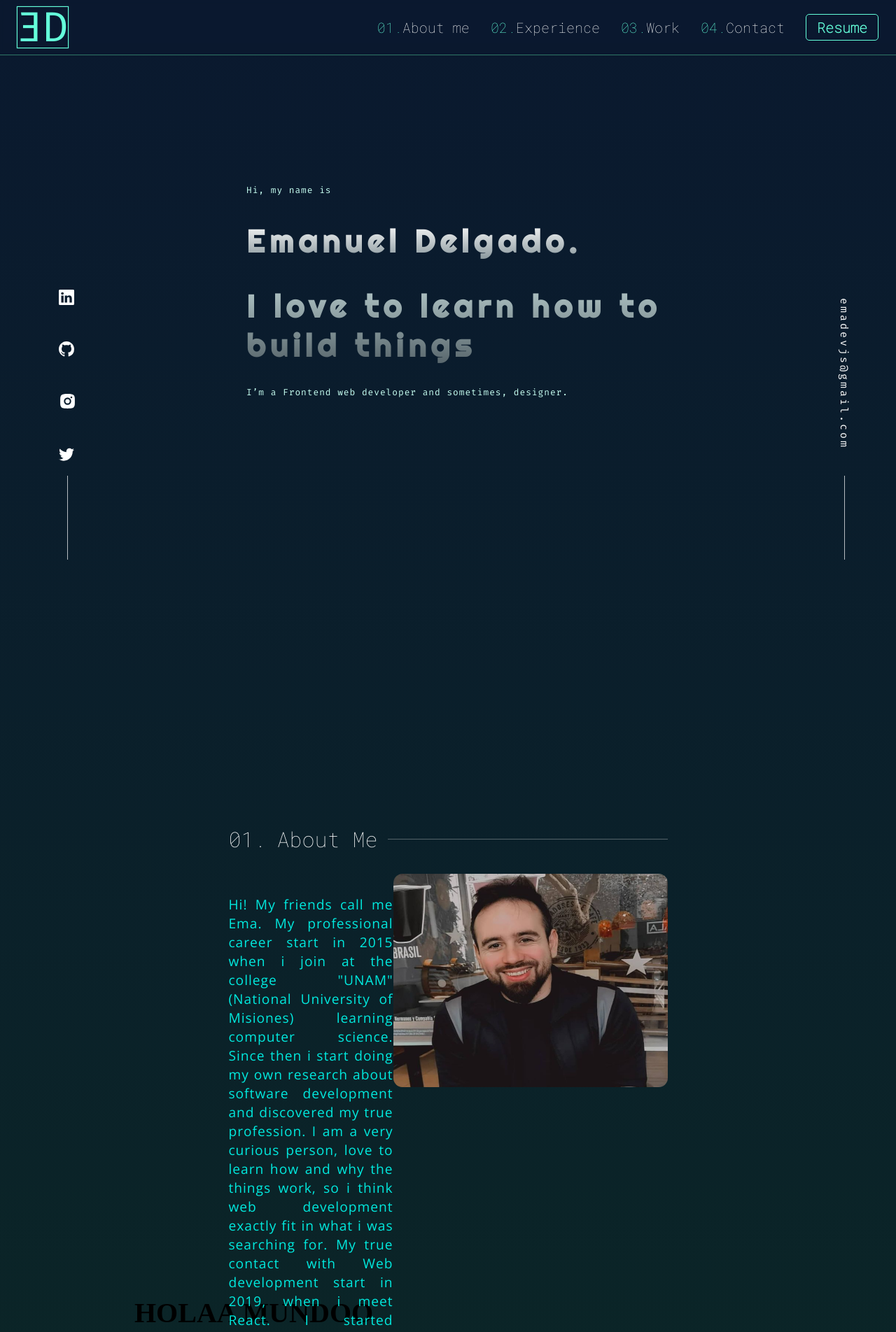
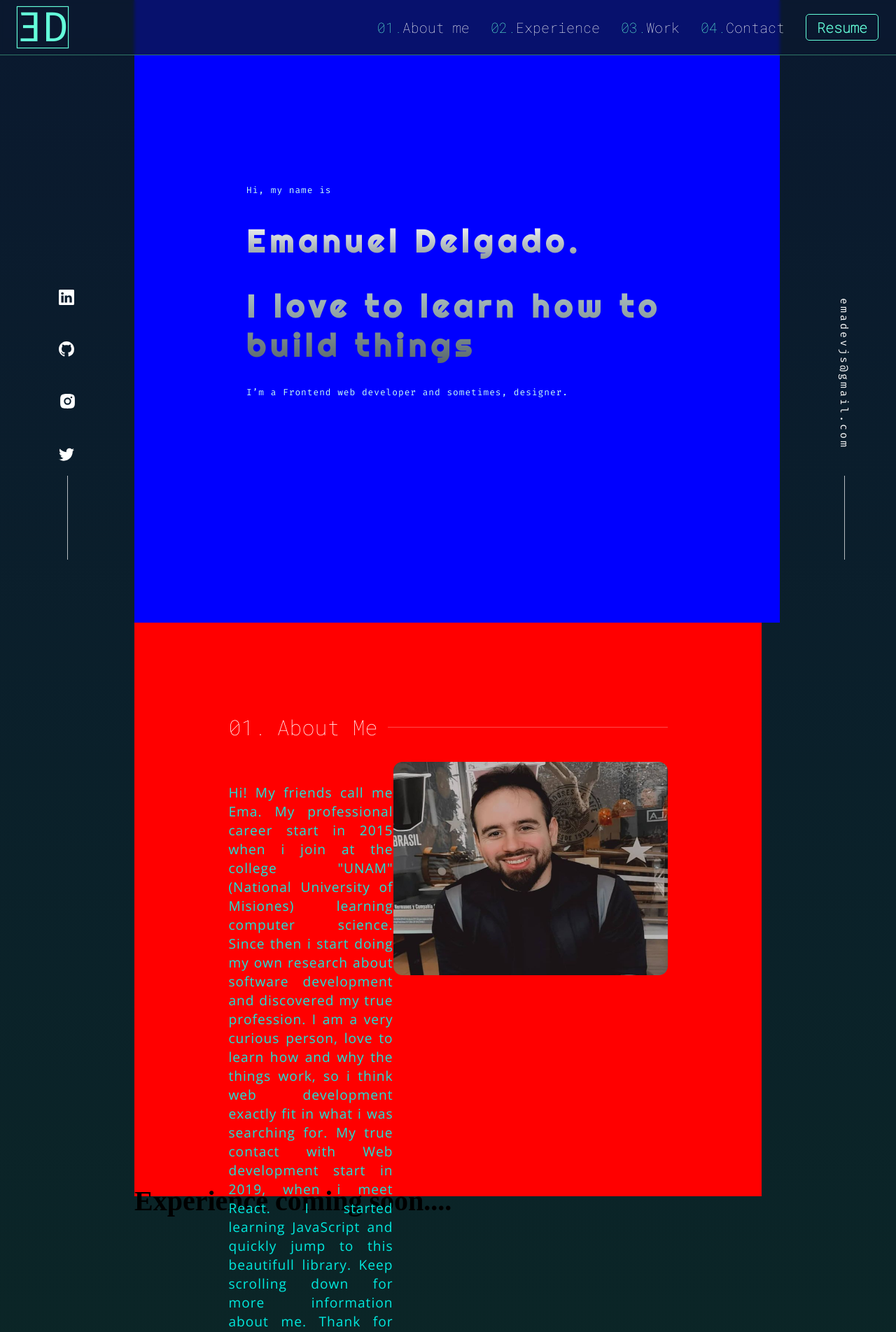
Before and after one commit to emadel1990/emadevjs, a React (Create React App) app: page / in a window 1280 px wide. Shown: the top 1904 px of the page at 70% size. Built offline with nearby package versions, Linux system fonts and the light colour scheme.

Commit message:
many bugs fixed v2

```diff
--- a/src/Hooks/useInViewScroll.js
+++ b/src/Hooks/useInViewScroll.js
@@ -4,7 +4,7 @@ function useInViewScroll(value) {
   const { ref, inView } = useInView({
     /* Optional options */
     threshold: 1,
-    rootMargin: "100%",
+    rootMargin: "70%",
   });
   value = ref;
   return [value, inView];
--- a/src/components/AboutMe/aboutMe.css
+++ b/src/components/AboutMe/aboutMe.css
@@ -3,6 +3,7 @@
 /* DESKTOP */
 @media(min-width:990px){
     .aboutMe{
+        background-color: red;
         color: white;
         height: 90vh;
         width: 100%;
--- a/src/components/Experience/Experience.js
+++ b/src/components/Experience/Experience.js
@@ -7,7 +7,7 @@ const Experience = () => {
   return (
     <div className={blur ? "exp blur fade-in" : "exp fade-in"}>
       <div className="exp-content">
-        <h1>HOLAA MUNDOO</h1>
+        <h1>Experience coming soon....</h1>
       </div>
     </div>
   );
--- a/src/components/Footer/footer.css
+++ b/src/components/Footer/footer.css
@@ -87,7 +87,6 @@ a{
         margin-top: -100px;
     }
     .ul-left{
-        background-color: red;
         list-style-type: none;
         display: flex;
         flex-wrap: wrap;
--- a/src/components/Home/home.css
+++ b/src/components/Home/home.css
@@ -2,6 +2,7 @@
 
 .home{
   min-width: 100%;
+  background-color: blue;
 }
 .home.blur{
   filter: blur(2px);
@@ -77,7 +78,7 @@
 @media(min-width:990px){
     .home{
         min-width: 100%;
-        min-height: 100vh;
+        min-height: 80vh;
         color: white;
         padding-top: 250px;
         padding-left: 2vw;
--- a/src/index.css
+++ b/src/index.css
@@ -13,7 +13,7 @@
     --phrase-style: 'Cinzel', serif;
     --font-sans: 'Open Sans', sans-serif;
 }
-body{
+html,body{
     margin: 0;
     padding: 0;
     width: 100%;
```
